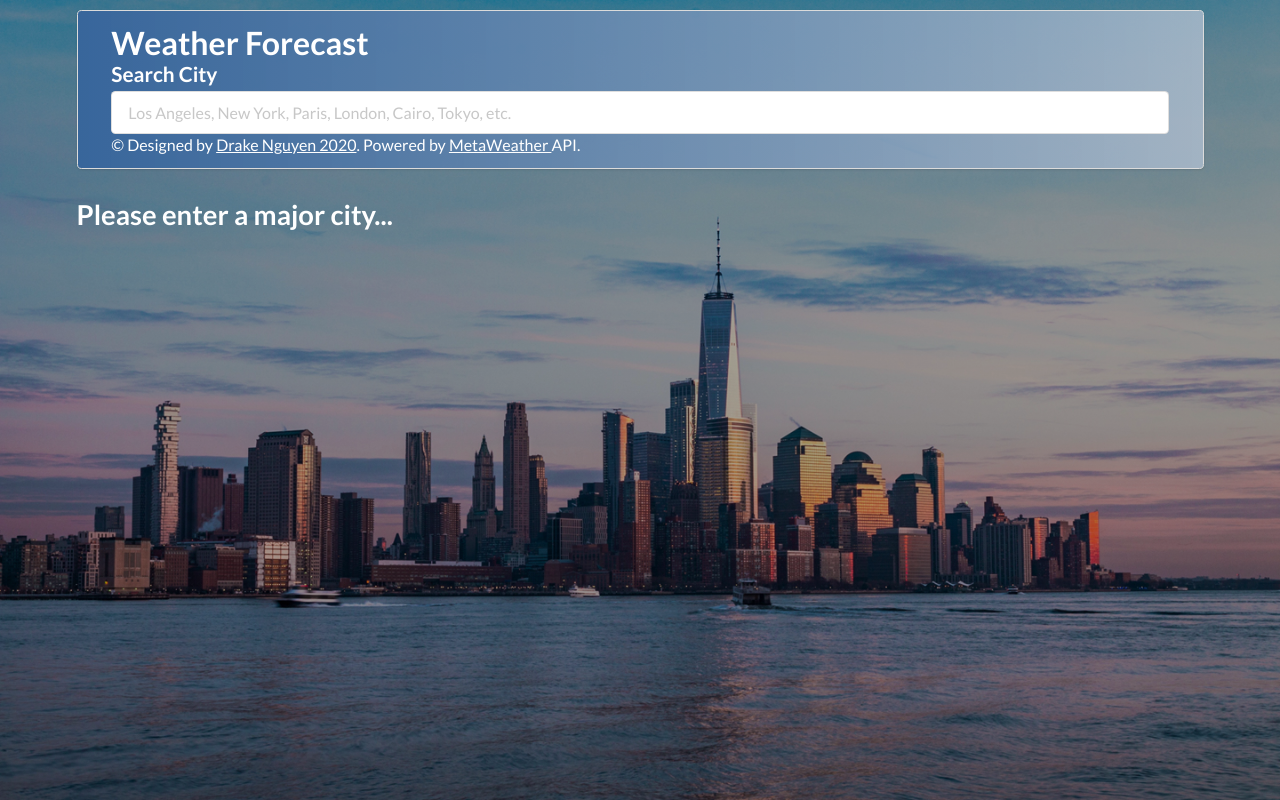
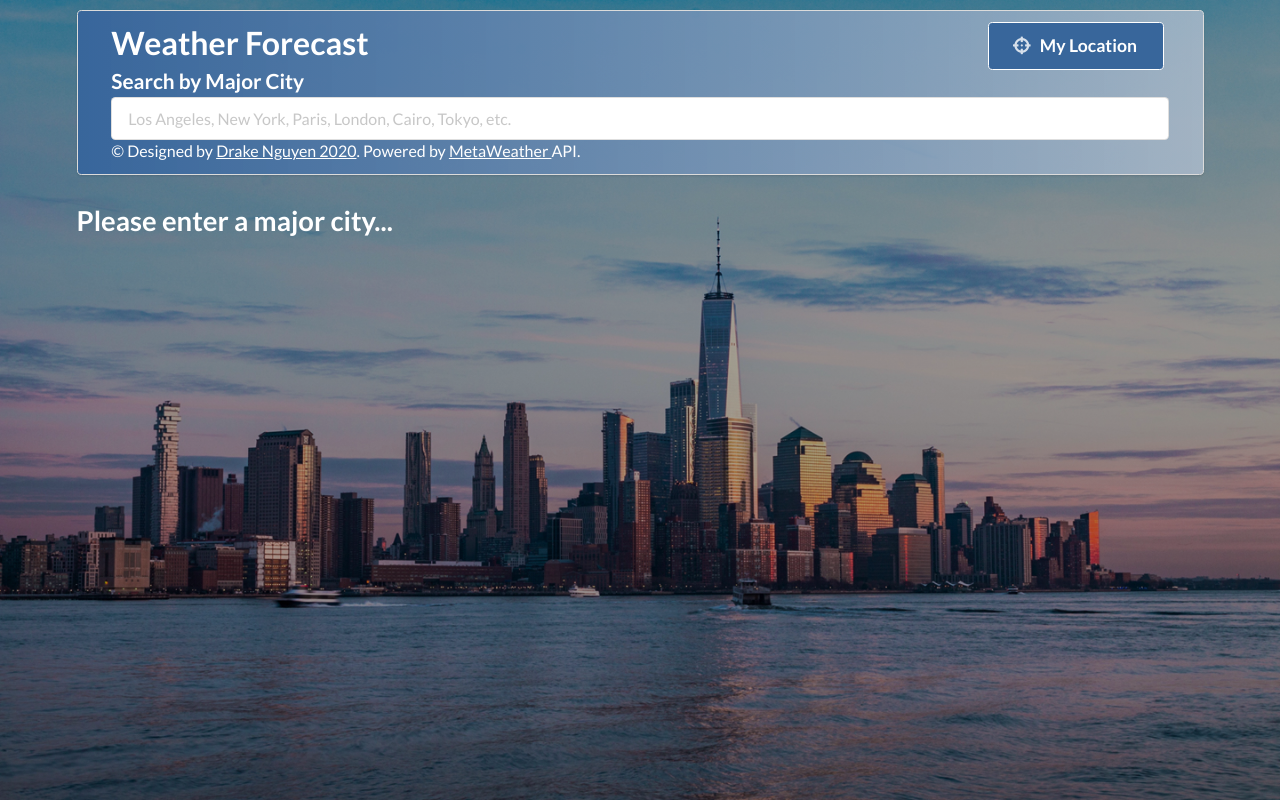
Before and after one commit to drakenguyen4000/weatherforecast, a React (Create React App) app: page / in a window 1280 px wide. Built offline with nearby package versions, Linux system fonts and the light colour scheme.

Commit message:
added user location forecast

```diff
--- a/src/components/App.css
+++ b/src/components/App.css
@@ -46,6 +46,19 @@ h1 {
 .ui .form .field label {
   color: white;
   font-size: 1.3rem;
+}
+
+.wrapper {
+  display: flex;
+}
+
+.ui .button  {
+  display: flex;
+  color: white;
+  background: rgb(56, 102, 155);
+  border: 1px solid white;
+  white-space: nowrap;
+  font-size: 1.1rem;
 }
 
 /*----Five Day Forecast----*/
@@ -164,6 +177,10 @@ h1 {
   .ui .form .field label {
     font-size: 1.2rem;
   }
+
+  .ui .button {
+    font-size: 1rem;
+  }
 }
 
 @media only screen and (max-width: 650px) {
@@ -208,4 +225,7 @@ h1 {
   .copyright {
     font-size: 0.8rem;
   }
+  .ui .button {
+    font-size: .7rem;
+  }
 }
--- a/src/components/App.js
+++ b/src/components/App.js
@@ -1,14 +1,14 @@
 import "./App.css"
 import React from 'react';
-import SearchBar from './SearchBar';
+import Search from './Search';
 import Forecast from './Forecast';
 
 class App extends React.Component {
     state = { forecasting: {} };
 
-    onSearchSubmit = async (event) => {
+    onSearchSubmit = async (term) => {
             try {
-                const result = await fetch (`https://cors-anywhere.herokuapp.com/https://www.metaweather.com/api/location/search/?query=${event}`);
+                const result = await fetch (`https://cors-anywhere.herokuapp.com/https://www.metaweather.com/api/location/search/?query=${term}`);
                 const location_rep = await result.json();
                 const cur_woeid = location_rep[0].woeid;
                 const woeid_rep = await fetch (`https://cors-anywhere.herokuapp.com/https://www.metaweather.com/api/location/${cur_woeid}/`);
@@ -19,9 +19,23 @@ class App extends React.Component {
             }
     }
 
+    onLocation = async (lat, lon) => {
+        try {
+            // console.log(lat, lon);
+            const result = await fetch (`https://cors-anywhere.herokuapp.com/https://www.metaweather.com/api/location/search/?lattlong=${lat},${lon}`);
+            const location_rep = await result.json();
+            const cur_woeid = location_rep[0].woeid;
+            const woeid_rep = await fetch (`https://cors-anywhere.herokuapp.com/https://www.metaweather.com/api/location/${cur_woeid}/`);
+            const data = await woeid_rep.json();
+            this.setState({ forecasting: data});
+        } catch(error) {
+            alert('Not found. Please search by field.');
+        }
+}
+
     render() {
     return <div className="ui container" style={{marginTop: '10px', marginBottom: '100px'}}>
-        <SearchBar runMySubmit={this.onSearchSubmit} />
+        <Search runMySubmit={this.onSearchSubmit} runMyLocation={this.onLocation} />
         <Forecast weather={this.state.forecasting}/>
     </div>
     }
--- /dev/null
+++ b/src/components/Search.js
@@ -0,0 +1,51 @@
+import React from "react";
+
+class Search extends React.Component {
+  state = {term: '', lat: null, lon: null}
+
+  onFormSubmit = (event) => {
+    event.preventDefault();
+    this.props.runMySubmit(this.state.term);
+  }
+
+  onMySearch() {
+    this.props.runMyLocation(this.state.lat, this.state.lon);
+  }
+
+  mySearchSubmit = event => {
+    event.preventDefault();
+    window.navigator.geolocation.getCurrentPosition(
+      position => {
+        this.setState({
+          lat: position.coords.latitude,
+          lon: position.coords.longitude
+        });
+        this.onMySearch();
+      },
+      err => alert('Please turn on location & try again!')
+    );
+  };
+
+  render() {
+    return (
+      <div className="ui segment">
+        <div className="wrapper">
+          <h1>Weather Forecast</h1>
+          <button className="ui button" onClick={this.mySearchSubmit}>
+            <i className="crosshairs icon"></i>My Location
+          </button>
+        </div>
+        <form onSubmit={this.onFormSubmit} className="ui form">
+          <div className="field">
+            <label>Search by Major City</label>
+            <input placeholder="Los Angeles, New York, Paris, London, Cairo, Tokyo, etc." type="text" value={this.state.term} onChange={ event => this.setState({term: event.target.value})} ></input>
+            <p className="copyright">&copy; Designed by <a className="link" href="https://drakenguyen4000.github.io/portfolio/">Drake
+            Nguyen 2020</a>. Powered by <a className="link" href="https://www.metaweather.com/"> MetaWeather </a> API.</p>
+          </div>
+        </form>
+      </div>
+    );
+  }
+}
+
+export default Search;
--- a/src/components/SearchBar.js
+++ /dev/null
@@ -1,28 +0,0 @@
-import React from "react";
-
-class SearchBar extends React.Component {
-  state = {term: ''}
-
-  onFormSubmit = (event) => {
-    event.preventDefault();
-    this.props.runMySubmit(this.state.term);
-  }
-
-  render() {
-    return (
-      <div className="ui segment">
-        <h1>Weather Forecast</h1>
-        <form onSubmit={this.onFormSubmit} className="ui form">
-          <div className="field">
-            <label>Search City</label>
-            <input placeholder="Los Angeles, New York, Paris, London, Cairo, Tokyo, etc." type="text" value={this.state.term} onChange={ event => this.setState({term: event.target.value})} ></input>
-            <p className="copyright">&copy; Designed by <a class="link" href="https://drakenguyen4000.github.io/portfolio/">Drake
-            Nguyen 2020</a>. Powered by <a class="link" href="https://www.metaweather.com/"> MetaWeather </a> API.</p>
-          </div>
-        </form>
-      </div>
-    );
-  }
-}
-
-export default SearchBar;
```
